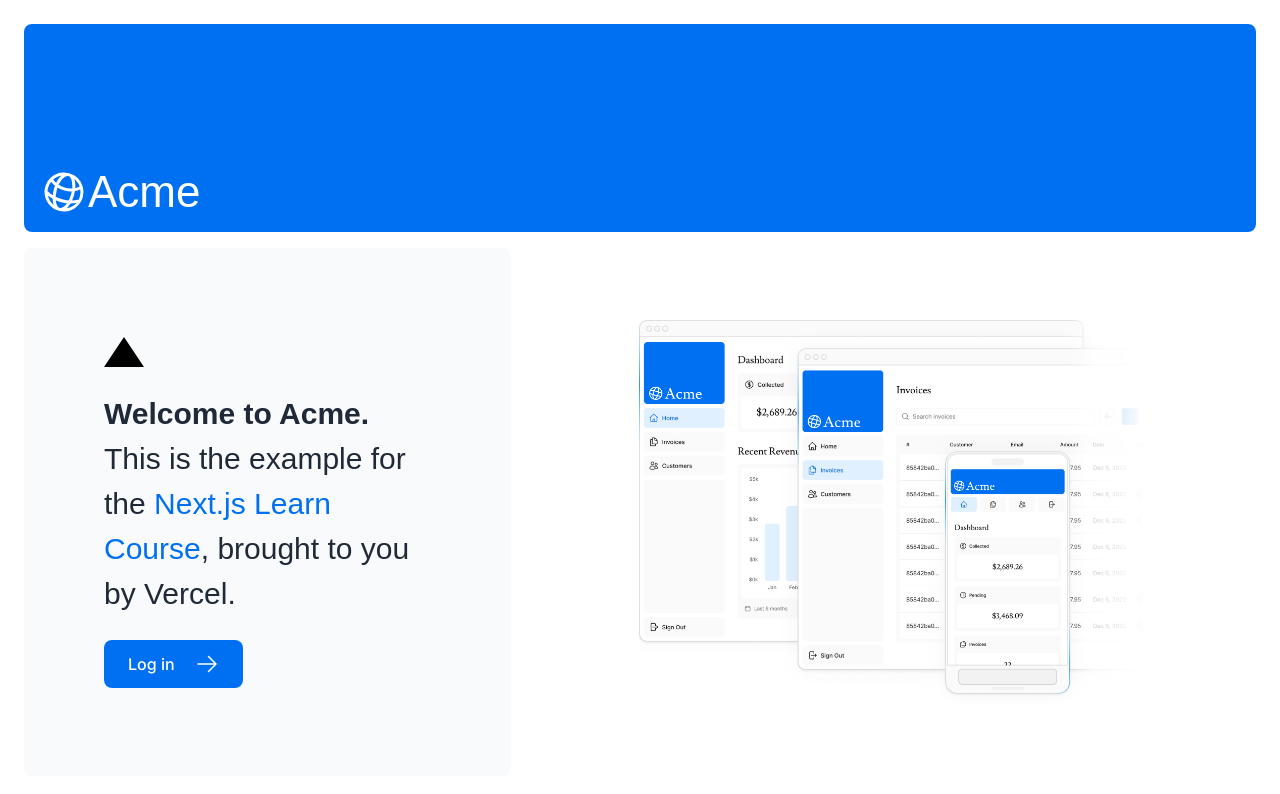
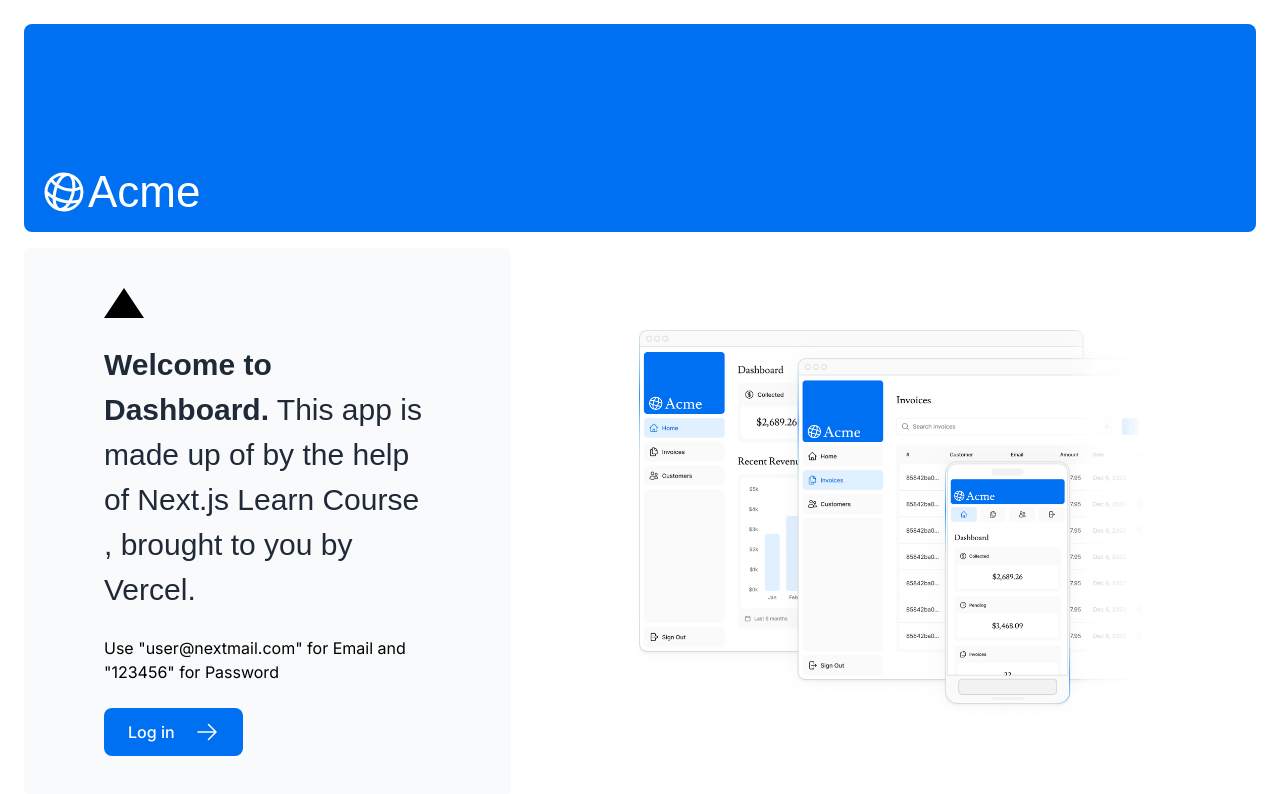
Before and after one commit to Ashmit72/dashboard, a Next.js app: page / in a window 1280 px wide. Shown: the top 794 px of the page. Built offline with nearby package versions, Linux system fonts and the light colour scheme; a web font is replaced by a local one.

Commit message:
Update Information

```diff
--- a/app/page.tsx
+++ b/app/page.tsx
@@ -16,12 +16,11 @@
         <div className="flex flex-col justify-center gap-6 rounded-lg bg-gray-50 px-6 py-10 md:w-2/5 md:px-20">
         <div className="h-0 w-0 border-b-[30px] border-l-[20px] border-r-[20px] border-b-black border-l-transparent border-r-transparent"/>
           <p className={` ${lusitana.className} text-xl text-gray-800 md:text-3xl md:leading-normal`}>
-            <strong>Welcome to Acme.</strong> This is the example for the{' '}
-            <a href="https://nextjs.org/learn/" className="text-blue-500">
+            <strong>Welcome to Dashboard.</strong> This app is made up of by the help of
               Next.js Learn Course
-            </a>
             , brought to you by Vercel.
           </p>
+          <p>Use "user@nextmail.com" for Email and "123456" for Password</p>
           <Link
             href="/login"
             className="flex items-center gap-5 self-start rounded-lg bg-blue-500 px-6 py-3 text-sm font-medium text-white transition-colors hover:bg-blue-400 md:text-base"
```
